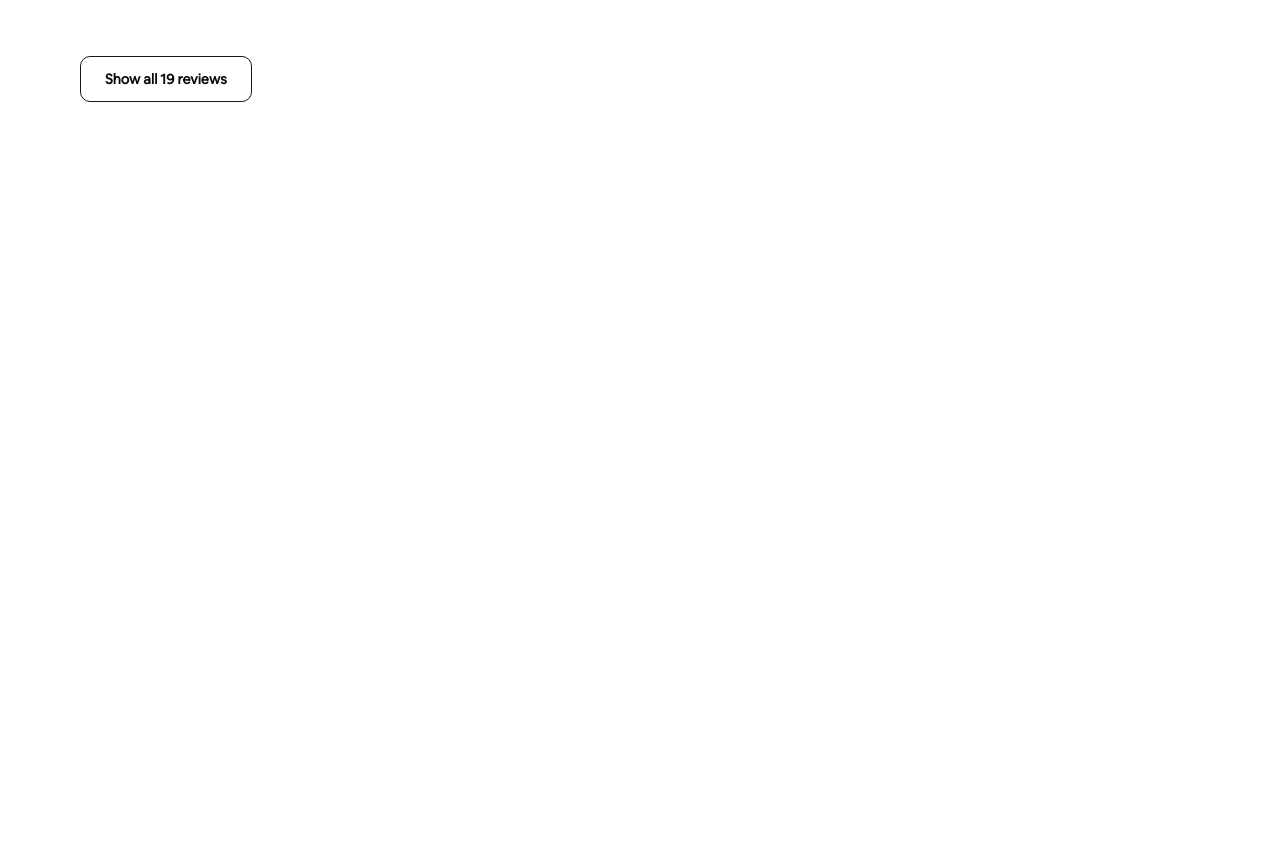
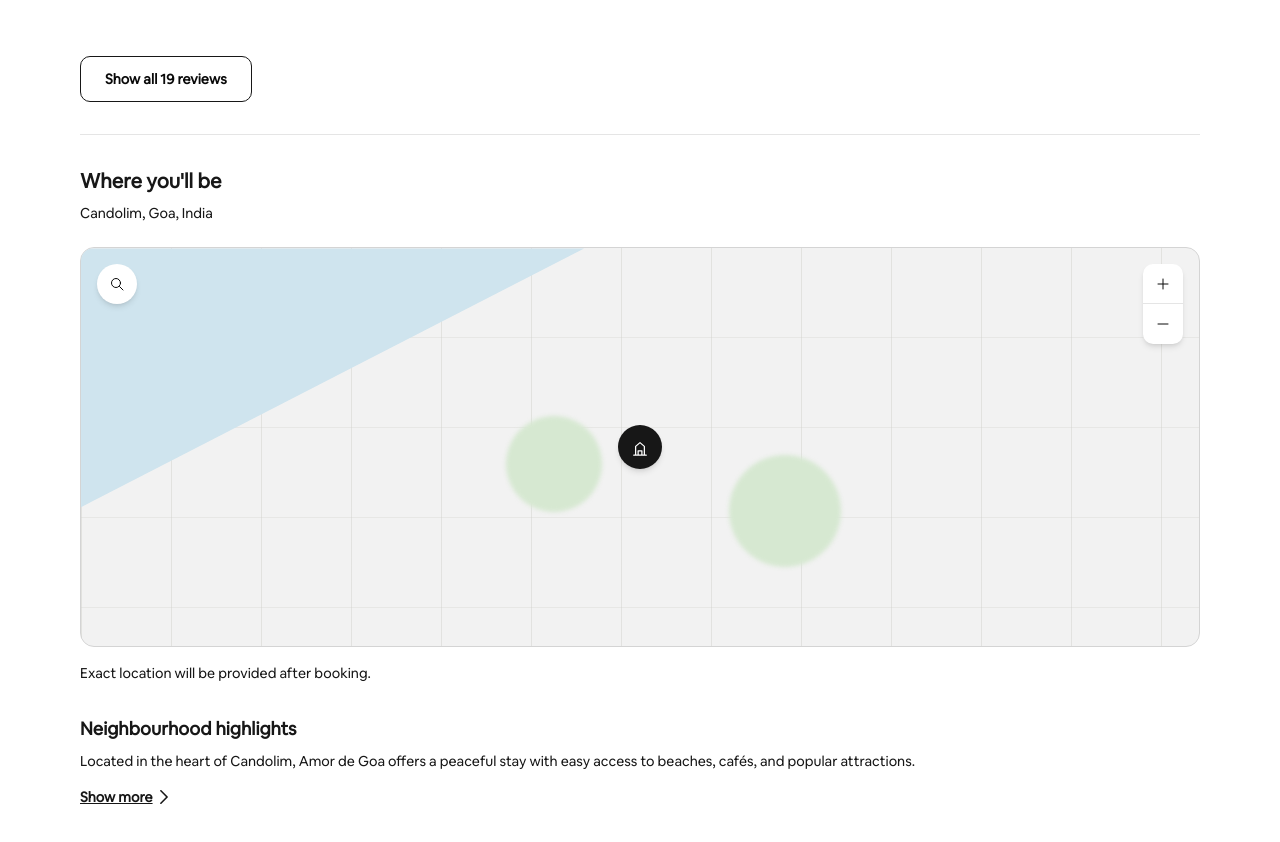
Before and after one commit to aditya9-2/airbnb-clone, a Next.js app: page / in a window 1280 px wide. Shown: the part 4142-4984 px from the top of the page. Before the commit the page ends 4300 px from the top, so only its background shows below. Built offline with nearby package versions, Linux system fonts and the light colour scheme.

Commit message:
add review section first part

```diff
--- /dev/null
+++ b/components/icons/MapIcons.tsx
@@ -0,0 +1,30 @@
+export const MapSearchIcon = () => (
+    <svg viewBox="0 0 32 32" aria-hidden="true" style={{ display: "block", height: "100%", width: "100%", fill: "none", stroke: "currentColor", strokeWidth: 2, overflow: "visible" }}>
+        <circle cx="14" cy="14" r="9" fill="none" stroke="currentColor" strokeWidth="2" strokeLinecap="round" strokeLinejoin="round" />
+        <path d="M21 21l7 7" fill="none" stroke="currentColor" strokeWidth="2" strokeLinecap="round" strokeLinejoin="round" />
+    </svg>
+);
+
+export const MapZoomInIcon = () => (
+    <svg viewBox="0 0 32 32" aria-hidden="true" style={{ display: "block", height: "100%", width: "100%", fill: "none", stroke: "currentColor", strokeWidth: 2, overflow: "visible" }}>
+        <path d="M16 6v20M6 16h20" fill="none" stroke="currentColor" strokeWidth="2" strokeLinecap="round" strokeLinejoin="round" />
+    </svg>
+);
+
+export const MapZoomOutIcon = () => (
+    <svg viewBox="0 0 32 32" aria-hidden="true" style={{ display: "block", height: "100%", width: "100%", fill: "none", stroke: "currentColor", strokeWidth: 2, overflow: "visible" }}>
+        <path d="M6 16h20" fill="none" stroke="currentColor" strokeWidth="2" strokeLinecap="round" strokeLinejoin="round" />
+    </svg>
+);
+
+export const MapHousePinIcon = () => (
+    <svg viewBox="0 0 32 32" aria-hidden="true" style={{ display: "block", height: "100%", width: "100%", fill: "none", stroke: "currentColor", strokeWidth: 2, overflow: "visible" }}>
+        <path d="M6 29h20M9 29V15l7-6 7 6v14M13 29v-7h6v7" fill="none" stroke="currentColor" strokeWidth="2" strokeLinecap="round" strokeLinejoin="round" />
+    </svg>
+);
+
+export const ChevronRightSmallIcon = () => (
+    <svg viewBox="0 0 18 18" aria-hidden="true" style={{ display: "block", height: "100%", width: "100%", fill: "currentColor" }}>
+        <path fillRule="evenodd" d="m4.29 1.71a1 1 0 1 1 1.42-1.41l8 8a1 1 0 0 1 0 1.41l-8 8a1 1 0 1 1 -1.42-1.41l7.29-7.29z" />
+    </svg>
+);
--- a/components/listing/ListingClientRoot.tsx
+++ b/components/listing/ListingClientRoot.tsx
@@ -16,6 +16,7 @@ import type { Listing } from "@/types/listing";
 import { AmenitiesSection } from "./AmenitiesSection";
 import { StaticBookingCalendar } from "./StaticBookingCalendar";
 import { ReviewsSection } from "./reviews/ReviewsSection";
+import { LocationSection } from "./LocationSection";
 
 export function ListingClientRoot({ listing }: { listing: Listing }) {
     const [isSaved, setIsSaved] = useState(false);
@@ -176,6 +177,13 @@ export function ListingClientRoot({ listing }: { listing: Listing }) {
                 </div>
                 {/* Reviews Component */}
                 <ReviewsSection rating={listing.rating} reviewCount={listing.reviewCount} />
+
+                {/* Location Component */}
+                <LocationSection
+                    fullLocation={listing.fullLocation}
+                    neighbourhoodHighlights={listing.neighbourhoodHighlights}
+                />
+
             </div>
 
             {ToastComponent}
--- /dev/null
+++ b/components/listing/LocationMap.tsx
@@ -0,0 +1,65 @@
+import { MapSearchIcon, MapZoomInIcon, MapZoomOutIcon, MapHousePinIcon } from "@/components/icons/MapIcons";
+
+export function LocationMap() {
+    return (
+        <div className="relative h-100 w-full overflow-hidden rounded-xl border border-neutral-300 bg-[#f2f2f2]">
+            {/* Grid line overlay — exact pattern/values from the reference CSS */}
+            <div
+                className="pointer-events-none absolute inset-0 opacity-50"
+                style={{
+                    backgroundImage:
+                        "linear-gradient(90deg, rgba(180,180,170,.5) 1px, transparent 1px), linear-gradient(0deg, rgba(180,180,170,.35) 1px, transparent 1px)",
+                    backgroundSize: "90px 90px, 90px 90px",
+                }}
+            />
+
+            {/* Approximated decorative shapes — not extracted from source, just visually matching the screenshot */}
+            <div
+                className="pointer-events-none absolute inset-0 bg-[#cfe4ee]"
+                style={{ clipPath: "polygon(0 0, 45% 0, 0 65%)" }}
+            />
+            <div className="pointer-events-none absolute left-[38%] top-[42%] h-24 w-24 rounded-full bg-[#d6e8d1] blur-[2px]" />
+            <div className="pointer-events-none absolute left-[58%] top-[52%] h-28 w-28 rounded-full bg-[#d6e8d1] blur-[2px]" />
+
+            {/* Center pin */}
+            <div className="absolute left-1/2 top-1/2 flex h-11 w-11 -translate-x-1/2 -translate-y-1/2 items-center justify-center rounded-full bg-neutral-900 text-white shadow-md">
+                <span className="h-5 w-5">
+                    <MapHousePinIcon />
+                </span>
+            </div>
+
+            {/* Search button */}
+            <button
+                type="button"
+                aria-label="Search"
+                className="absolute left-4 top-4 flex h-10 w-10 cursor-pointer items-center justify-center rounded-full bg-white shadow-md hover:bg-neutral-50"
+            >
+                <span className="h-4 w-4">
+                    <MapSearchIcon />
+                </span>
+            </button>
+
+            {/* Zoom controls */}
+            <div className="absolute right-4 top-4 flex flex-col overflow-hidden rounded-lg bg-white shadow-md">
+                <button
+                    type="button"
+                    aria-label="Zoom in"
+                    className="flex h-10 w-10 cursor-pointer items-center justify-center border-b border-neutral-200 hover:bg-neutral-50"
+                >
+                    <span className="h-4 w-4">
+                        <MapZoomInIcon />
+                    </span>
+                </button>
+                <button
+                    type="button"
+                    aria-label="Zoom out"
+                    className="flex h-10 w-10 cursor-pointer items-center justify-center hover:bg-neutral-50"
+                >
+                    <span className="h-4 w-4">
+                        <MapZoomOutIcon />
+                    </span>
+                </button>
+            </div>
+        </div>
+    );
+}
--- /dev/null
+++ b/components/listing/LocationSection.tsx
@@ -0,0 +1,34 @@
+import { LocationMap } from "./LocationMap";
+import { ChevronRightSmallIcon } from "@/components/icons/MapIcons";
+
+type LocationSectionProps = {
+    fullLocation: string;
+    neighbourhoodHighlights: string;
+};
+
+export function LocationSection({ fullLocation, neighbourhoodHighlights }: LocationSectionProps) {
+    return (
+        <section id="location" className="border-t border-neutral-200 py-8">
+            <h2 className="mb-2 text-xl font-semibold text-neutral-900">Where you&apos;ll be</h2>
+            <p className="mb-6 text-sm text-neutral-900">{fullLocation}</p>
+
+            <LocationMap />
+
+            <p className="mt-4 text-sm text-neutral-900">Exact location will be provided after booking.</p>
+
+            <h3 className="mt-8 mb-2 text-lg font-semibold text-neutral-900">Neighbourhood highlights</h3>
+            <p className="text-sm text-neutral-900">{neighbourhoodHighlights}</p>
+
+            {/* Visual match only — no additional content to reveal, so this doesn't expand anything */}
+            <button
+                type="button"
+                className="mt-4 flex cursor-pointer items-center gap-1 text-sm font-semibold text-neutral-900 underline"
+            >
+                Show more
+                <span className="h-3.5 w-3.5">
+                    <ChevronRightSmallIcon />
+                </span>
+            </button>
+        </section>
+    );
+}
--- a/lib/data/listing.ts
+++ b/lib/data/listing.ts
@@ -48,4 +48,7 @@ export const listing: Listing = {
         },
     ],
     description: "🌴 Plan Your Relaxing Holiday at Amor De Goa by Mirashya Homes! ✨ Stay in this cozy 1BHK in the heart of Candolim, featuring a private jacuzzi 🛁 for the perfect unwind. Enjoy high-speed WiFi 💻, Smart TV 📺, pet-friendly comfort 🐾, and stylish interiors. Just minutes from Candolim Beach 🏖️, popular cafés, restaurants, and nightlife 🍹, it’s ideal for couples seeking romance, relaxation, and a touch of luxury in North Goa. ❤️🌴",
+    fullLocation: "Candolim, Goa, India",
+    neighbourhoodHighlights:
+        "Located in the heart of Candolim, Amor de Goa offers a peaceful stay with easy access to beaches, cafés, and popular attractions.",
 };
--- a/types/listing.ts
+++ b/types/listing.ts
@@ -38,4 +38,6 @@ export type Listing = {
     images: ListingImage[];
     highlights: Highlight[];
     description: string;
+    fullLocation: string;
+    neighbourhoodHighlights: string;
 };
```
